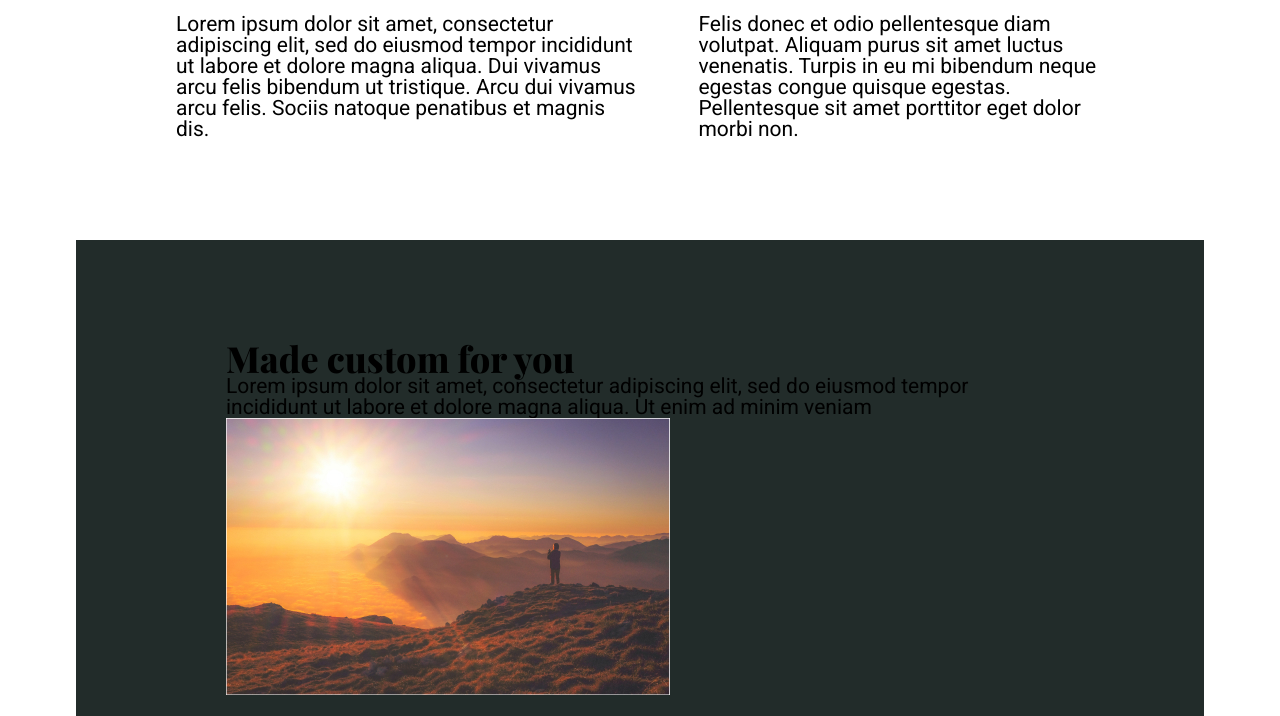
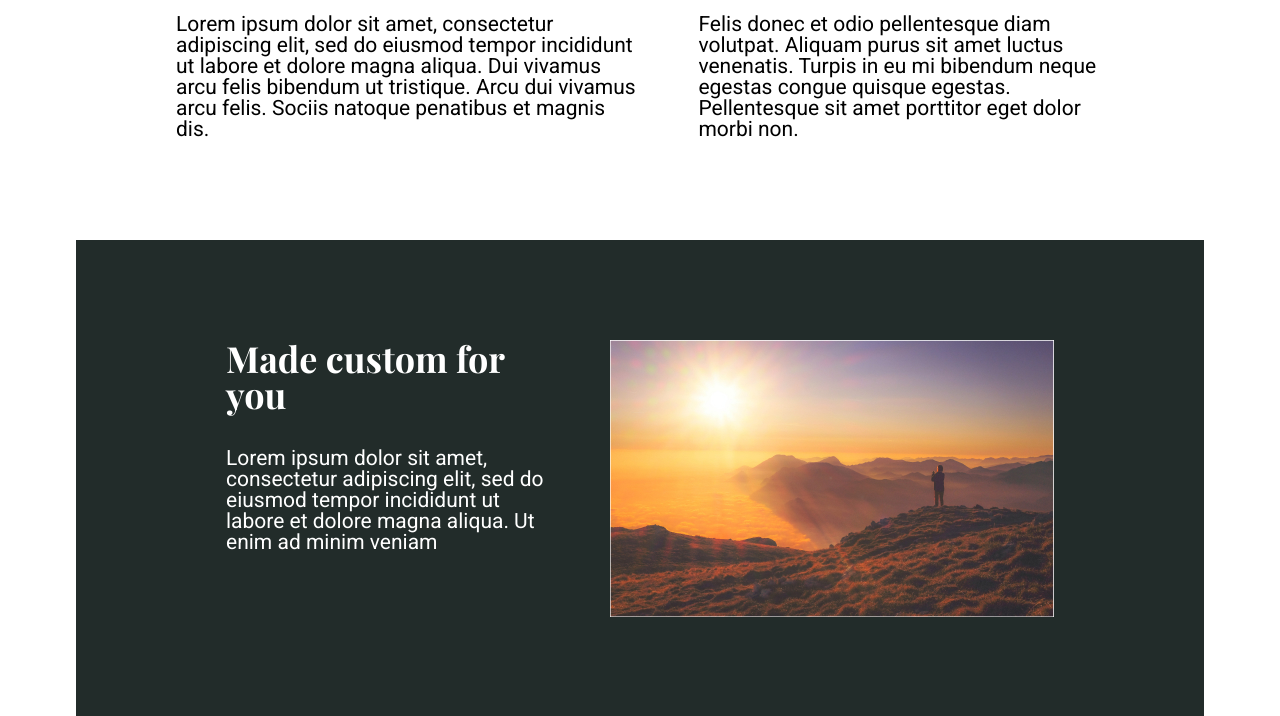
Before and after one commit to tarx-dev/challenge-04, a plain HTML site: page index.html in a window 1280 px wide. Shown: the part 714-1430 px from the top of the page. Drawn offline with nearby package versions, Linux system fonts and the light colour scheme.

Commit message:
create another section
create another section

```diff
--- a/assets/css/style.css
+++ b/assets/css/style.css
@@ -22,7 +22,7 @@ h1 {
 h2 {
   font-family: "Playfair Display", sans-serif;
   font-size: 3.6rem;
-  font-weight: 800;
+  font-weight: 700;
 }
 
 h3 {
@@ -90,6 +90,22 @@ p {
   background-color: var(--third-color);
   padding: 10em 15em;
 }
+
+.section__third--header {
+  color: var(--white-color);
+  width: 60%;
+}
+
+.wrap-section-third {
+  display: flex;
+  flex-direction: row;
+  gap: 6em;
+}
+
+.section__third--h2 {
+  margin-bottom: 1em;
+}
+
 .section__four {
   background-color: var(--second-color);
 }
--- a/index.html
+++ b/index.html
@@ -47,15 +47,19 @@
     </section>
 
     <section class="section__third container">
+      <div class="wrap-section-third">
         <header class="section__third--header">
-        <h2>Made custom for you</h2>
+          <h2 class="section__third--h2">Made custom for you</h2>
           <p>
             Lorem ipsum dolor sit amet, consectetur adipiscing elit, sed do
-          eiusmod tempor incididunt ut labore et dolore magna aliqua. Ut enim ad
-          minim veniam
+            eiusmod tempor incididunt ut labore et dolore magna aliqua. Ut enim
+            ad minim veniam
           </p>
         </header>
+        <div class="section__third--img">
           <img src="./assets/img/image-01.jpg" alt="people observing sunset" />
+        </div>
+      </div>
     </section>
 
     <section class="section__four container">
```
Lines whose indentation alone changed are shown as unchanged.
